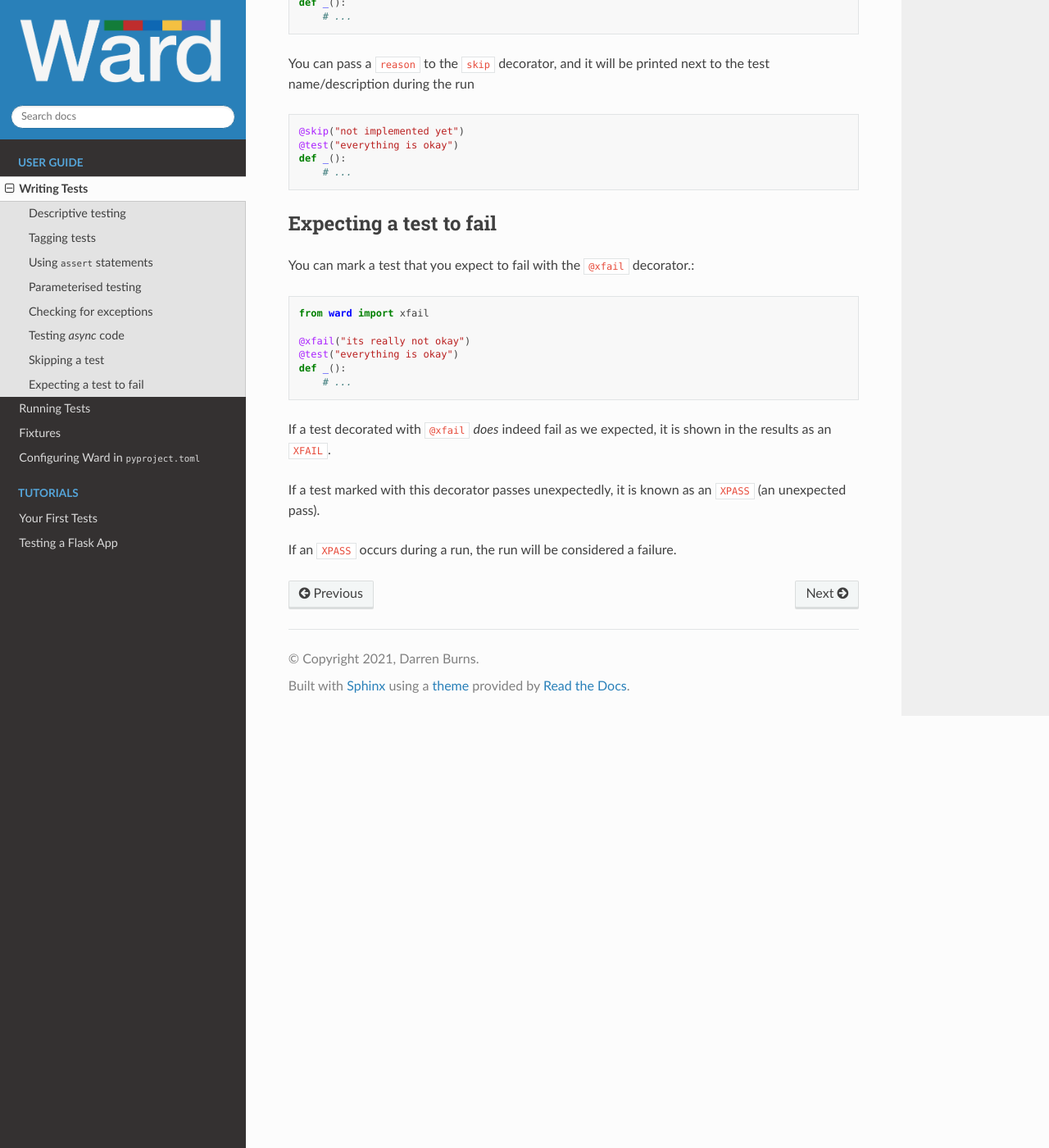
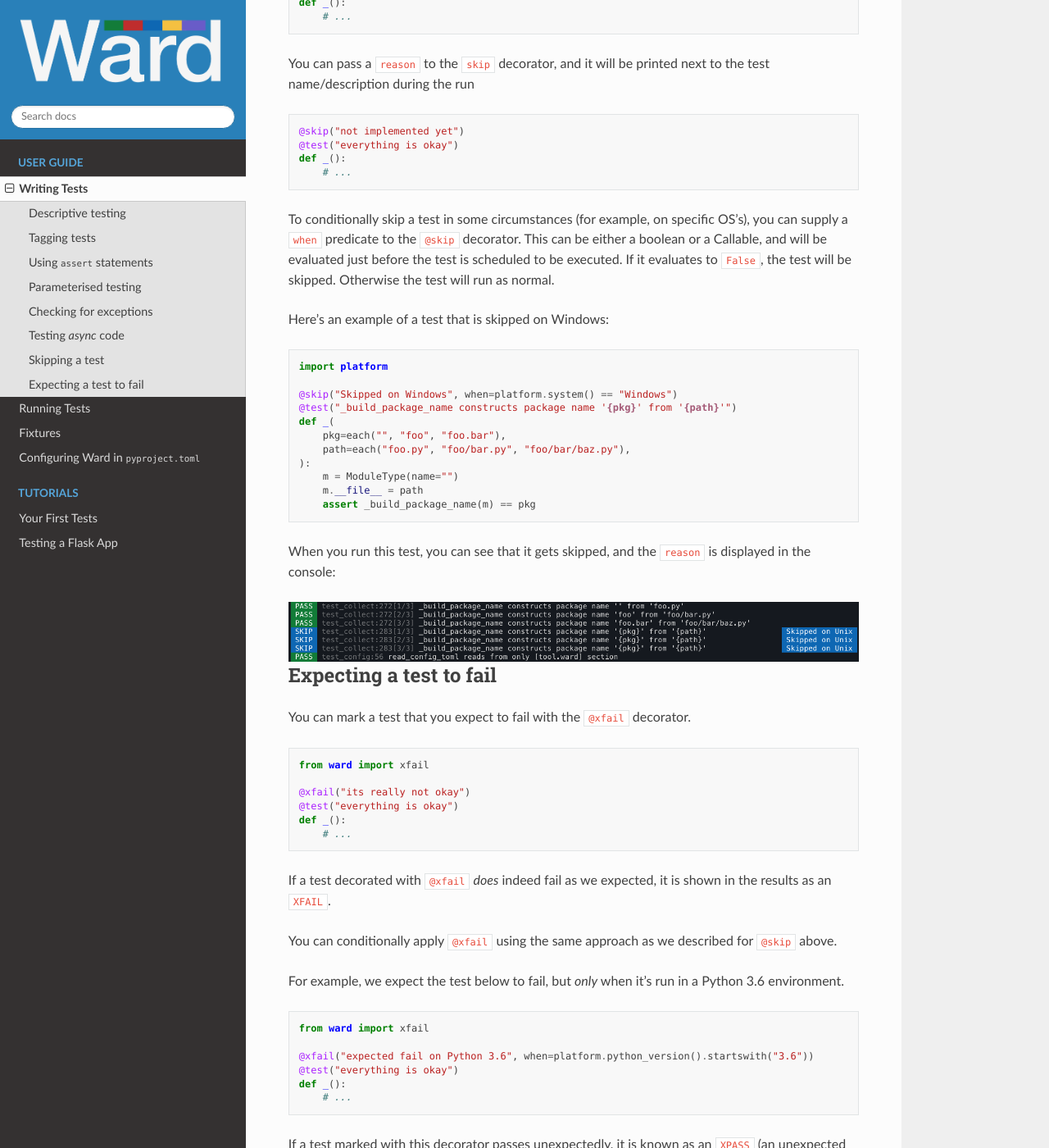
Before and after one commit to darrenburns/ward, a Sphinx documentation site: the page built from docs/source/guide/writing_tests.rst, in a window 1280 px wide and 1400 px high, scrolled down 4763 px. Shown: the whole window at 82% size. Built offline with Sphinx 7.4.7 and the Read the Docs theme 2.0.0, drawn with Linux system fonts in a browser that asks for light colours.

Commit message:
Add docs around skip/xfail when predicate

```diff
--- a/docs/source/guide/writing_tests.rst
+++ b/docs/source/guide/writing_tests.rst
@@ -230,10 +230,40 @@ next to the test name/description during the run ::
     def _():
         # ...
 
+To conditionally skip a test in some circumstances (for example, on specific OS's), you
+can supply a ``when`` predicate to the ``@skip`` decorator. This can be either a boolean
+or a Callable, and will be evaluated just before the test is scheduled to be executed. If it
+evaluates to ``False``, the test will be skipped. Otherwise the test will run as normal.
+
+Here's an example of a test that is skipped on Windows:
+
+.. code-block:: python
+
+    import platform
+
+    @skip("Skipped on Windows", when=platform.system() == "Windows")
+    @test("_build_package_name constructs package name '{pkg}' from '{path}'")
+    def _(
+        pkg=each("", "foo", "foo.bar"),
+        path=each("foo.py", "foo/bar.py", "foo/bar/baz.py"),
+    ):
+        m = ModuleType(name="")
+        m.__file__ = path
+        assert _build_package_name(m) == pkg
+
+When you run this test, you can see that it gets skipped, and the ``reason`` is
+displayed in the console:
+
+.. image:: ../_static/conditional_skip.png
+    :align: center
+    :alt: Output of a conditionally skipped, parameterised test.
+
 Expecting a test to fail
 ------------------------
 
-You can mark a test that you expect to fail with the ``@xfail`` decorator.::
+You can mark a test that you expect to fail with the ``@xfail`` decorator.
+
+.. code-block:: python
 
     from ward import xfail
 
@@ -245,6 +275,19 @@ You can mark a test that you expect to fail with the ``@xfail`` decorator.::
 If a test decorated with ``@xfail`` *does* indeed fail as we expected, it is shown
 in the results as an ``XFAIL``.
 
+You can conditionally apply ``@xfail`` using the same approach as we described for ``@skip`` above.
+
+For example, we expect the test below to fail, but *only* when it's run in a Python 3.6 environment.
+
+.. code-block:: python
+
+    from ward import xfail
+
+    @xfail("expected fail on Python 3.6", when=platform.python_version().startswith("3.6"))
+    @test("everything is okay")
+    def _():
+        # ...
+
 If a test marked with this decorator passes unexpectedly, it is known as an ``XPASS`` (an unexpected pass).
 
 If an ``XPASS`` occurs during a run, the run will be considered a failure.
```
Also changed, not shown: docs/source/_static/conditional_skip.png (added).
